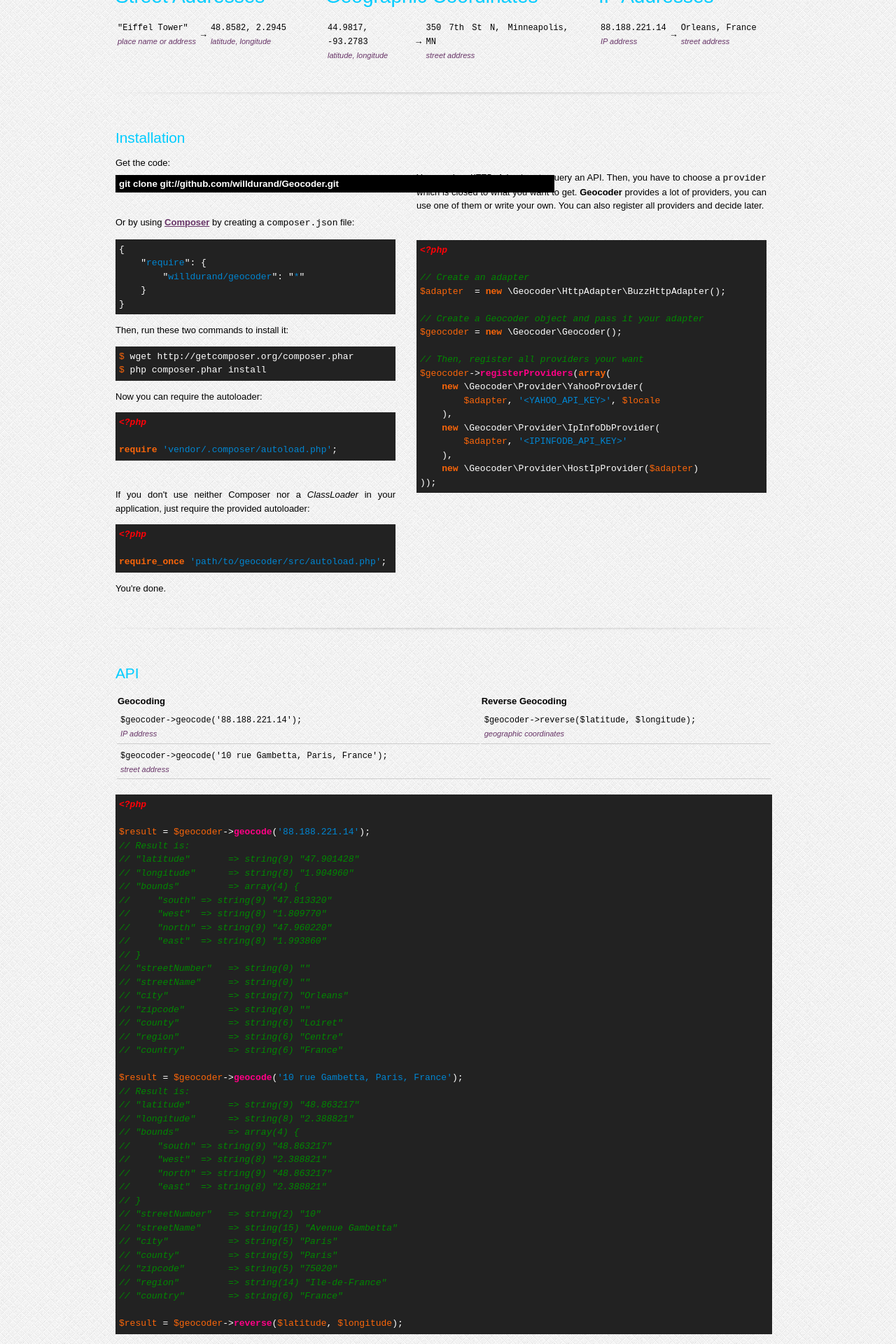
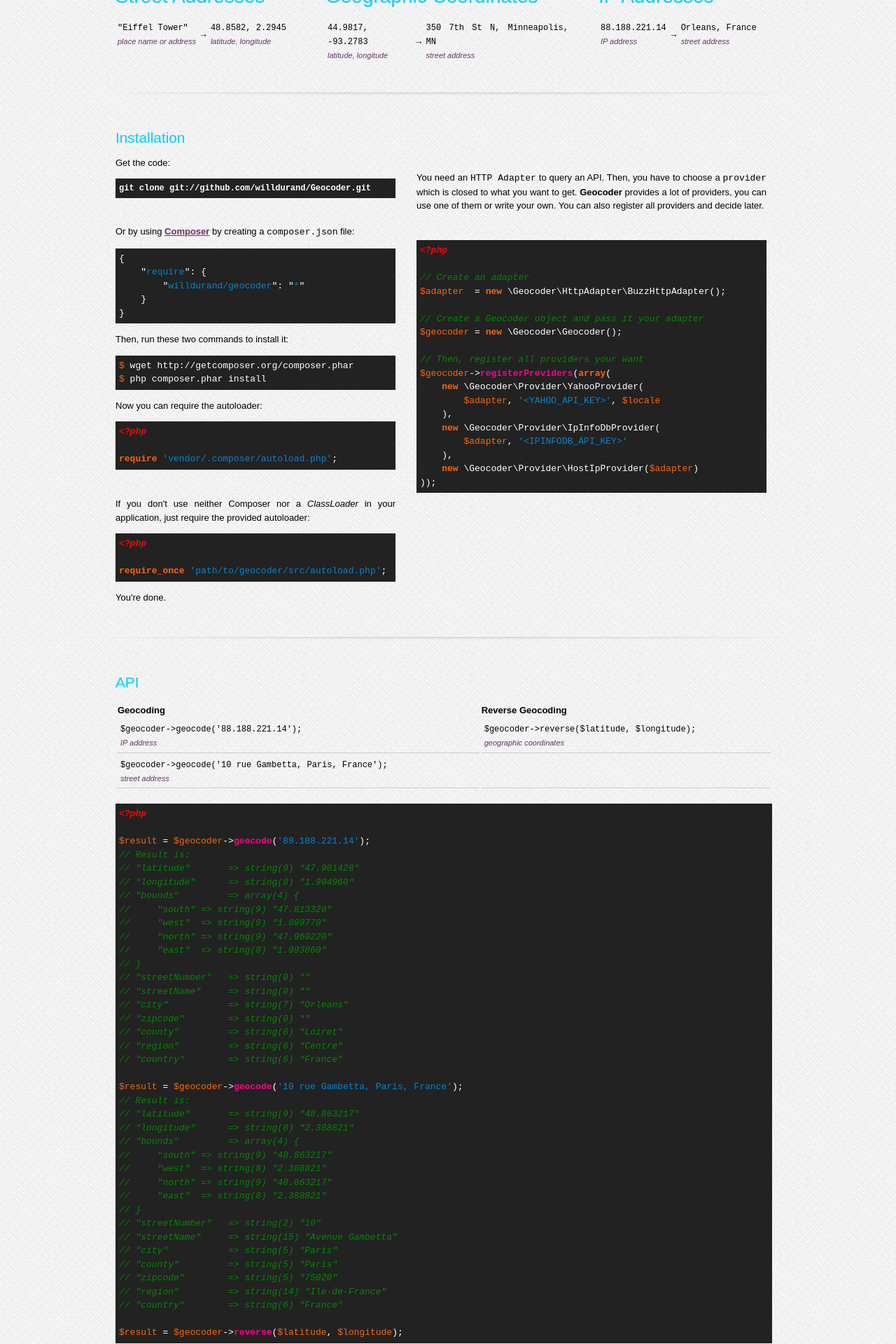
Before and after one commit to geocoder-php/Geocoder, a Jekyll site: the page built from index.markdown, in a window 1280 px wide. Shown: the part 425-2345 px from the top of the page at 70% size. Built offline with Jekyll 4.4.1, drawn with Linux system fonts in a browser that asks for light colours; nearby versions of some CDN libraries; Markdown is read by kramdown in place of the engine named in the settings.

Commit message:
Fixed CSS for mobile

```diff
--- a/css/styles.css
+++ b/css/styles.css
@@ -440,6 +440,7 @@ SPECIFIC
 }
 
 .git {
+    font-size: 12px;
     padding: 5px;
     border: none;
     color: #fff;
--- a/index.markdown
+++ b/index.markdown
@@ -6,7 +6,7 @@ layout: default
     <section class="group5" id="installation">
         <h3>Installation</h3>
         <p>Get the code:</p>
-        <p><input type="text" value="git clone git://github.com/willdurand/Geocoder.git" size="74" class="git" /></p>
+        <pre class="git">git clone git://github.com/willdurand/Geocoder.git</pre>
         <p><br /></p>
         <p>Or by using <strong><a href="http://packagist.org/">Composer</a></strong> by creating a <code>composer.json</code> file:</p>
 {% highlight javascript %}
```
